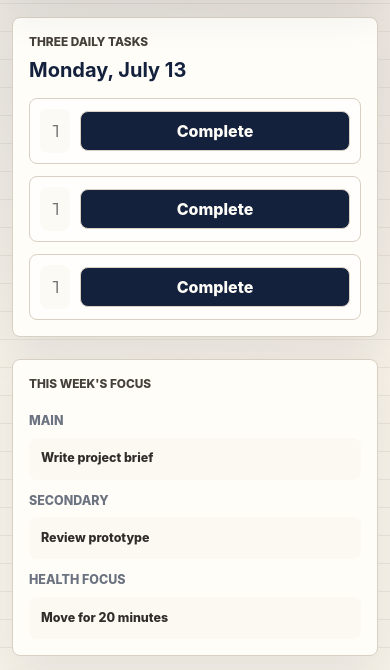
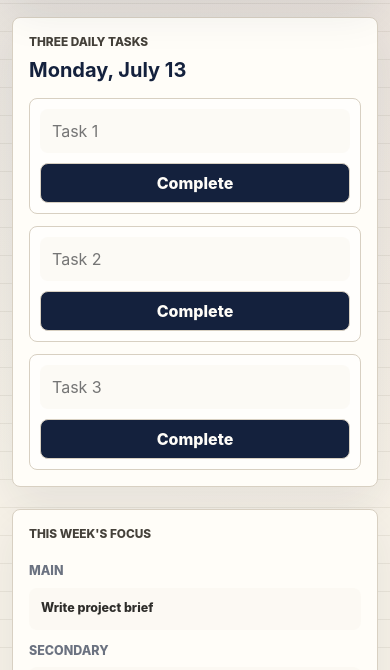
Before and after one commit to accidentalscientist/life-compass, a website built with Vite: page execution.html in a window 390 px wide. Shown: the part 725-1395 px from the top of the page. Built offline with nearby package versions, Linux system fonts and the light colour scheme.

Commit message:
Fix daily-task row layout broken by checkbox removal
grid-template-columns still assumed 3 children (checkbox, input, button);
removing the checkbox squeezed the input into the old 34px checkbox slot
and stretched the button into the flexible column.

```diff
--- a/src/styles/styles.css
+++ b/src/styles/styles.css
@@ -740,17 +740,11 @@ label,
 
 .task-row {
   display: grid;
-  grid-template-columns: 34px minmax(0, 1fr) auto;
+  grid-template-columns: minmax(0, 1fr) auto;
   gap: 10px;
   align-items: center;
   min-height: 58px;
   padding: 10px;
-}
-
-.task-row input[type="checkbox"] {
-  width: 22px;
-  height: 22px;
-  accent-color: var(--green);
 }
 
 input[type="text"],
@@ -1487,11 +1481,7 @@ select:focus {
   }
 
   .task-row {
-    grid-template-columns: 30px minmax(0, 1fr);
-  }
-
-  .complete-button {
-    grid-column: 2;
+    grid-template-columns: 1fr;
   }
 
   .inline-add {
```
